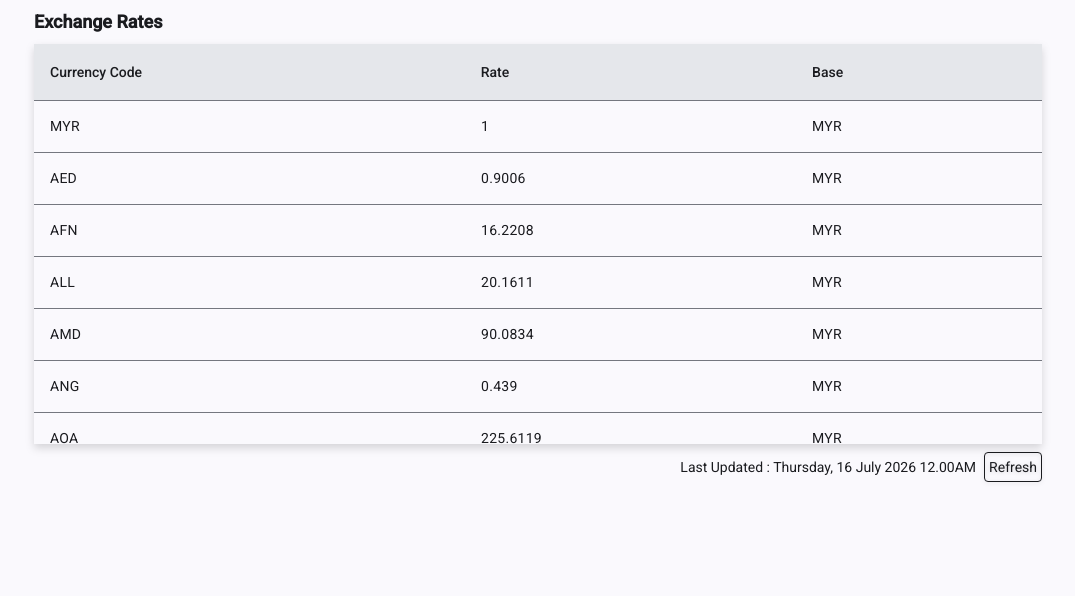
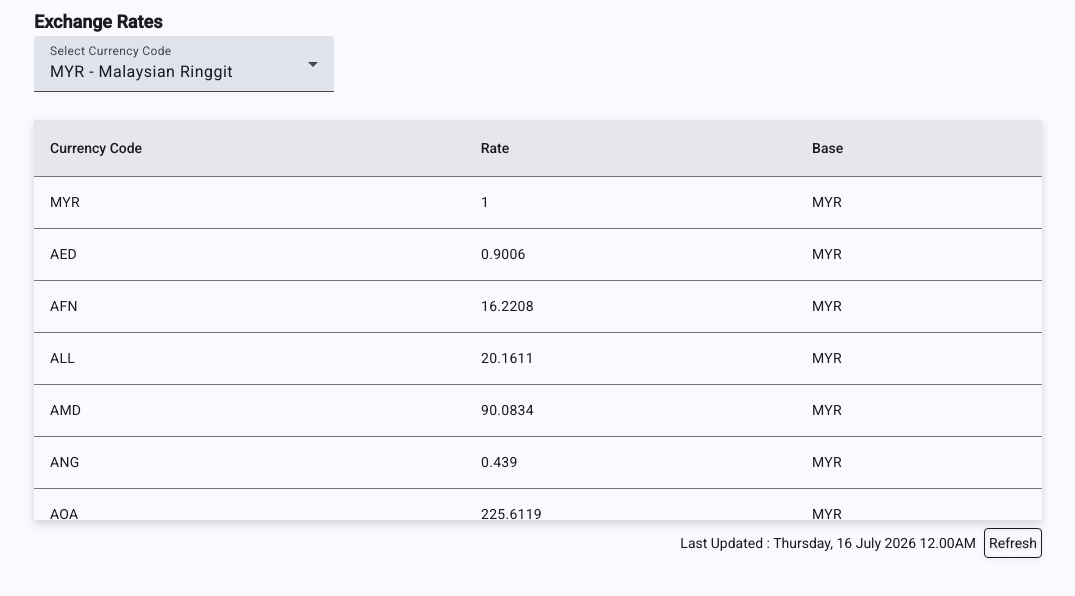
Before and after one commit to haiqalhakimiiii/currency-exchange-rate-dashboard, an Angular app: page /dashboard in a window 1280 px wide. Shown: the top 596 px of the page, without its empty margins (102-1177 px from the left). Built offline with nearby package versions, Linux system fonts and the light colour scheme.

Commit message:
feat: add single select dropdown component for currency selection in dashboard

```diff
--- /dev/null
+++ b/src/app/core/components/single-select-dropdown/single-select-dropdown.component.html
@@ -0,0 +1,19 @@
+<mat-form-field class="dropdown-field">
+  <mat-label>{{ labelText() }}</mat-label>
+  <mat-select
+    [ngModel]="value()"
+    (ngModelChange)="value.set($event)"
+    [disabled]="disabled()"
+    [compareWith]="compareOptions"
+    [attr.aria-label]="ariaLabel() || labelText()"
+  >
+    @if (placeholder()) {
+      <mat-option [value]="null">{{ placeholder() }}</mat-option>
+    }
+    @for (option of options(); track option.value) {
+      <mat-option [value]="option">
+        {{ option.label }}
+      </mat-option>
+    }
+  </mat-select>
+</mat-form-field>
--- /dev/null
+++ b/src/app/core/components/single-select-dropdown/single-select-dropdown.component.scss
@@ -0,0 +1,4 @@
+.dropdown-field {
+  width: 100%;
+  max-width: 300px;
+}
--- /dev/null
+++ b/src/app/core/components/single-select-dropdown/single-select-dropdown.component.ts
@@ -0,0 +1,29 @@
+import { Component, input, model } from '@angular/core';
+import { FormsModule } from '@angular/forms';
+import { DropdownOptionModel } from '../../models/dropdown.model';
+import { MatSelectModule } from '@angular/material/select';
+import { MatFormFieldModule } from '@angular/material/form-field';
+
+@Component({
+  selector: 'app-single-select-dropdown',
+  imports: [MatSelectModule, MatFormFieldModule, FormsModule],
+  templateUrl: './single-select-dropdown.component.html',
+  styleUrl: './single-select-dropdown.component.scss',
+})
+export class SingleSelectDropdownComponent {
+  labelText = input<string>('');
+  placeholder = input<string>('Select an option');
+  options = input<DropdownOptionModel[]>([]);
+  disabled = input<boolean>(false);
+  ariaLabel = input<string>('');
+
+  value = model<DropdownOptionModel | null>(null);
+
+  /**
+   * Compares two options for equality based on their value property.
+   * This prevents unnecessary change detection when the same option is selected.
+   */
+  compareOptions(opt1: DropdownOptionModel | null, opt2: DropdownOptionModel | null): boolean {
+    return opt1?.value === opt2?.value;
+  }
+}
--- /dev/null
+++ b/src/app/core/models/dropdown.model.ts
@@ -0,0 +1,4 @@
+export interface DropdownOptionModel {
+  label: string;
+  value: string | number;
+}
--- a/src/app/features/dashboard/pages/dashboard/dashboard.component.html
+++ b/src/app/features/dashboard/pages/dashboard/dashboard.component.html
@@ -1,5 +1,10 @@
 <div class="space-y-2">
-  <div class="text-lg font-bold">Exchange Rates</div>
+  <div class="d-flex items-center justify-between">
+    <div class="text-lg font-bold">Exchange Rates</div>
+    <app-single-select-dropdown labelText="Select Currency Code"
+                                [options]="exchangeRatesTableDropdownOptions()"
+                                [(value)]="selectedExchangeRatesTableDropdown" />
+  </div>
 
   <div class="drop-shadow-lg max-h-100 overflow-hidden overflow-y-auto relative">
     <table mat-table [dataSource]="dataSource" matSort>
--- a/src/app/features/dashboard/pages/dashboard/dashboard.component.ts
+++ b/src/app/features/dashboard/pages/dashboard/dashboard.component.ts
@@ -1,4 +1,4 @@
-import { Component, effect, inject, OnInit, signal, viewChild } from '@angular/core';
+import { Component, effect, inject, model, OnInit, signal, viewChild } from '@angular/core';
 import { ConversionRate, ExchangeRatesResponse } from '../../models/dashboard.model';
 import { DashboardService } from '../../services/api/dashboard.service';
 import { MatTableDataSource, MatTableModule } from '@angular/material/table';
@@ -6,22 +6,29 @@ import { MatSort, MatSortModule } from '@angular/material/sort';
 import { MatProgressBarModule } from '@angular/material/progress-bar';
 import { DatePipe } from '@angular/common';
 import { finalize } from 'rxjs';
+import { SingleSelectDropdownComponent } from '../../../../core/components/single-select-dropdown/single-select-dropdown.component';
+import { DropdownOptionModel } from '../../../../core/models/dropdown.model';
+import { ExchangeRateService } from '../../../../core/services/api/exchange-rate.service';
 
 @Component({
   selector: 'app-dashboard',
   standalone: true,
-  imports: [MatTableModule, MatSortModule, MatProgressBarModule, DatePipe],
+  imports: [MatTableModule, MatSortModule, MatProgressBarModule, DatePipe, SingleSelectDropdownComponent],
   templateUrl: './dashboard.component.html',
   styleUrl: './dashboard.component.scss',
 })
 export class DashboardComponent implements OnInit {
-  private apiService = inject(DashboardService);
+  private dashboardService = inject(DashboardService);
+  private exchangeRateService = inject(ExchangeRateService);
+
   sort = viewChild(MatSort);
 
   conversionRatesData = signal<ConversionRate[]>([]);
+  exchangeRatesTableDropdownOptions = signal<DropdownOptionModel[]>([]);
+  error = signal<string | null>(null);
   isLoading = signal(true);
-  error = signal<string | null>(null);
   latestExchangeRatesData = signal<ExchangeRatesResponse | null>(null);
+  selectedExchangeRatesTableDropdown = model<DropdownOptionModel | null>(null);
 
   dataSource = new MatTableDataSource<ConversionRate>();
   displayedColumns: string[] = ['currency', 'rate', 'base'];
@@ -36,11 +43,27 @@ export class DashboardComponent implements OnInit {
   }
 
   ngOnInit(): void {
+    this.getDropdownOptions();
     this.getExchangeRatesData();
   }
 
+  getDropdownOptions(): void {
+    this.exchangeRateService.getSupportedCodes().subscribe((response) => {
+      const options = response.supported_codes.map(([code, description]) => ({
+        label: `${code} - ${description}`,
+        value: code,
+      }));
+      this.exchangeRatesTableDropdownOptions.set(options);
+
+      const myrOption = options.find(option => option.value === 'MYR');
+      if (myrOption) {
+        this.selectedExchangeRatesTableDropdown.set(myrOption);
+      }
+    });
+  }
+
   getExchangeRatesData(): void {
-    this.apiService.getLatestExchangeRates().pipe(
+    this.dashboardService.getLatestExchangeRates(this.selectedExchangeRatesTableDropdown()?.value).pipe(
       finalize(() => {
         this.isLoading.set(false);
       })
--- a/src/app/features/dashboard/services/api/dashboard.service.ts
+++ b/src/app/features/dashboard/services/api/dashboard.service.ts
@@ -10,7 +10,7 @@ export class DashboardService {
 
   private http = inject(HttpClient);
 
-  getLatestExchangeRates(): Observable<ExchangeRatesResponse> {
+  getLatestExchangeRates(baseCode?: string | number): Observable<ExchangeRatesResponse> {
     const mockResponse: ExchangeRatesResponse = {
       result: 'success',
       documentation: 'https://www.exchangerate-api.com/docs',
@@ -190,7 +190,7 @@ export class DashboardService {
       },
     };
 
-    // return this.http.get<LatestExchangeRates>(`${this.apiUrl}/latest/MYR`);
+    // return this.http.get<LatestExchangeRates>(`${this.apiUrl}/latest/${baseCode ?? "MYR"}}`);
     return of(mockResponse).pipe(delay(2000));
   }
 }
```
Also changed, not shown: 1 other file (tests, documents, lock files or other folders).
